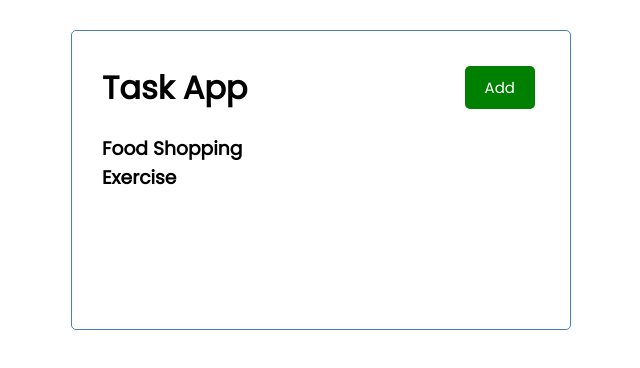
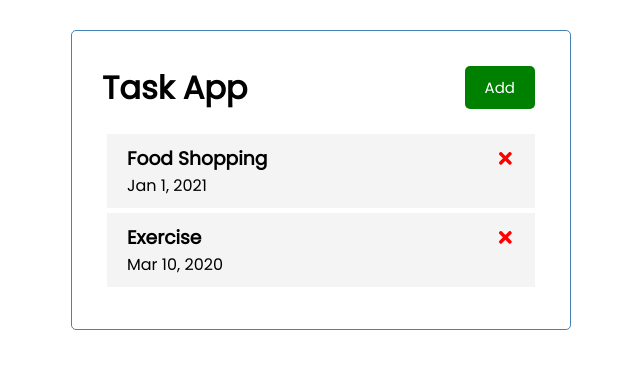
Before and after one commit to jordanchude/react-task-app, a React (Create React App) app in the folder react-task-app/: page / in a window 1280 px wide. Shown: the top 368 px of the page, without its empty margins (319-959 px from the left). Built offline with nearby package versions, Linux system fonts and the light colour scheme.

Commit message:
react icons and ui deleted tasks

```diff
--- /dev/null
+++ b/package.json
@@ -0,0 +1,5 @@
+{
+  "dependencies": {
+    "react-icons": "^4.3.1"
+  }
+}
--- a/react-task-app/src/App.js
+++ b/react-task-app/src/App.js
@@ -25,6 +25,10 @@
     }
 ])
 
+const deleteTask = (id) => {
+  setTasks(tasks.filter((task) => task.id !== id))
+}
+
   return (
     // div name can be semantic
     // can be empty if you don't want to signify it
@@ -38,7 +42,10 @@
       {/* <Header title='Hello'/> */}
 
       <Header />
-      <Tasks tasks={tasks}/>
+      {/* if tasks is empty, show string */}
+      {tasks.length > 0 ? <Tasks tasks={tasks} onDelete={deleteTask}/> : (
+        'No Tasks to Show'
+      )}
     </div>
   );
 }
--- /dev/null
+++ b/react-task-app/src/components/Task.js
@@ -0,0 +1,18 @@
+// import icons
+import { FaTimes } from 'react-icons/fa'
+
+const Task = ({ task, onDelete }) => {
+    return (
+        <div className='task'>
+            <h3>
+                {task.text}
+                <FaTimes style={{ color: 'red', cursor: 'pointer'}}
+                // event is  passed by default, delete specific task id
+                onClick={() => onDelete(task.id)}/>
+            </h3>
+            <p>{task.day}</p>
+        </div>
+    )
+}
+
+export default Task
--- a/react-task-app/src/components/Tasks.js
+++ b/react-task-app/src/components/Tasks.js
@@ -1,11 +1,12 @@
-// hook called useState
-import { useState } from 'react'
+import Task from "./Task"
 
-const Tasks = ({ tasks }) => {
+const Tasks = ({ tasks, onDelete }) => {
 
     return (
         <div>
-            {tasks.map((task)=> (<h3 key={task.id}>{task.text}</h3> ))}
+            {tasks.map((task)=> (
+            <Task key={task.id} task={task} onDelete={onDelete}/>
+            ))}
         </div>
     )
 }
```
Also changed, not shown: 2 other files (tests, documents, lock files or other folders).
